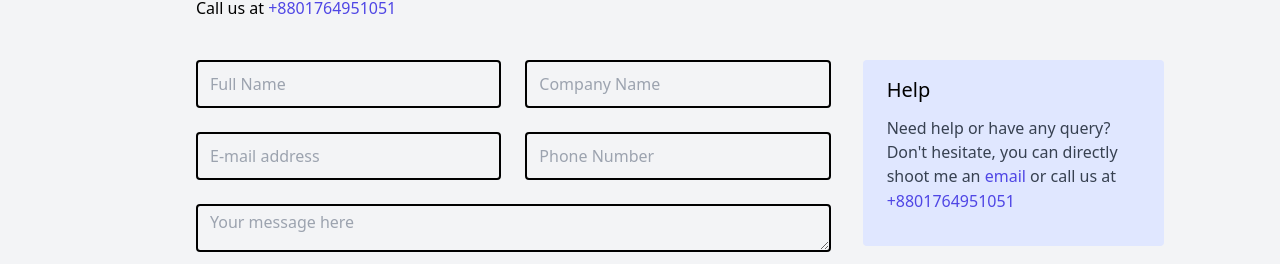
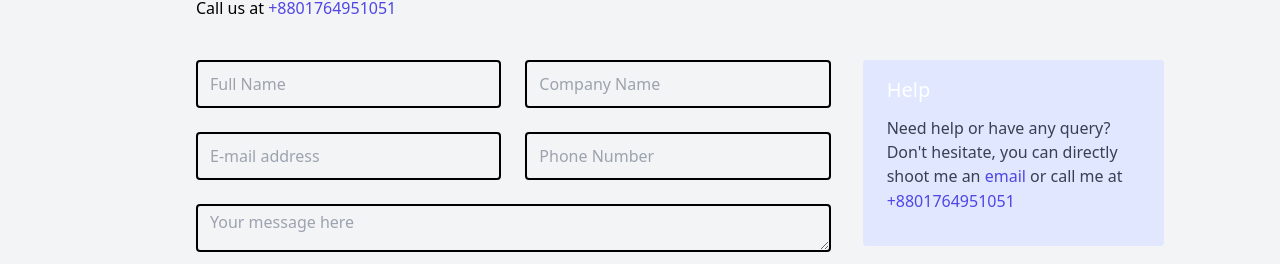
Before and after one commit to Rafath-Auvee/Portfolio-Website-v3, a React (Create React App) app: page / in a window 1280 px wide. Shown: the part 2390-2654 px from the top of the page. Built offline with nearby package versions, Linux system fonts and the light colour scheme.

Commit message:
message working and sending

```diff
--- a/public/index.html
+++ b/public/index.html
@@ -24,7 +24,7 @@
       work correctly both with client-side routing and a non-root public URL.
       Learn how to configure a non-root public URL by running `npm run build`.
     -->
-    <title>React App</title>
+    <title>Rafath Auvee</title>
   </head>
   <body>
     <noscript>You need to enable JavaScript to run this app.</noscript>
--- a/src/components/Contact/Contact.js
+++ b/src/components/Contact/Contact.js
@@ -1,7 +1,10 @@
-import React from "react";
+import React,{useContext} from "react";
 import emailjs from "@emailjs/browser";
+import { ThemeContext } from "../../context/ThemeContext.js";
+export const Contact = () => {
 
-export const Contact = () => {
+  const { isDarkMode, setIsDarkMode } = useContext(ThemeContext);
+
   const sendEmail = (e) => {
     e.preventDefault();
 
@@ -24,7 +27,8 @@ export const Contact = () => {
   };
 
   return (
-    <div className="mt-60 pb-60"  id="contact">
+    <div className="mt-60 pb-60" id="contact">
+      <form action="" onSubmit={sendEmail}>
         <div className="contact-1 py-4 md:py-12">
           <div className="container mx-auto px-4">
             <div className="xl:flex -mx-4">
@@ -101,7 +105,7 @@ export const Contact = () => {
 
                   <div className="md:w-1/3 md:px-4 mt-10 md:mt-0">
                     <div className="bg-indigo-100 rounded py-4 px-6">
-                    <h5 className="text-xl font-medium mb-3">Help</h5>
+                      <h5 className={`text-xl font-medium mb-3 ${isDarkMode ? `text-black` : `text-white`}`}>Help</h5>
                       <p className="text-gray-700 mb-4">
                         Need help or have any query? Don't hesitate, you can
                         directly shoot me an{" "}
@@ -111,7 +115,7 @@ export const Contact = () => {
                         >
                           email
                         </a>{" "}
-                      or call us at{" "}
+                        or call me at{" "}
                         <a
                           href="tel:+8801764951051"
                           className="text-indigo-600 border-b border-transparent hover:border-indigo-600 inline-block"
@@ -143,6 +147,7 @@ export const Contact = () => {
             </div>
           </div>
         </div>
+      </form>
     </div>
   );
 };
--- a/src/components/Header/Header.js
+++ b/src/components/Header/Header.js
@@ -24,7 +24,7 @@ const Header = () => {
         </Link>
       </li>
       <li>
-        <Link to="contact" spy={true} smooth={true} offset={-200}  duration={500}>
+        <Link to="contact" spy={true} smooth={true} offset={-150}  duration={500}>
           Contact
         </Link>
       </li>
```
Lines whose indentation alone changed are shown as unchanged.
